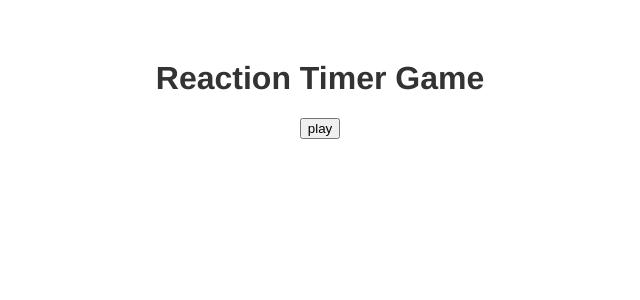
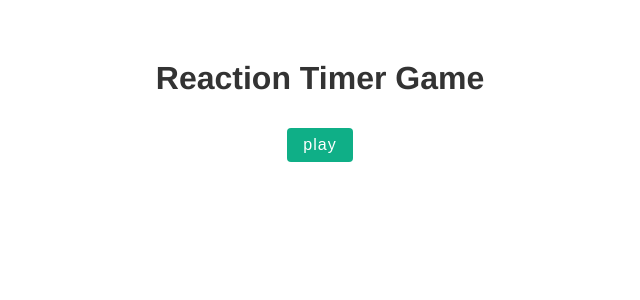
Before and after one commit to HanKuo-dev/reaction-timer-game, a Vue app: page / in a window 1280 px wide. Shown: the top 300 px of the page, without its empty margins (320-960 px from the left). Built offline with nearby package versions, Linux system fonts and the light colour scheme.

Commit message:
feat: add rank and button style

```diff
--- a/src/App.vue
+++ b/src/App.vue
@@ -44,4 +44,19 @@
   color: #333;
   margin-top: 60px;
 }
+button {
+  background: #0faf87;
+  color: white;
+  border: none;
+  padding: 8px 16px;
+  border-radius: 4px;
+  font-size: 16px;
+  letter-spacing: 1px;
+  cursor: pointer;
+  margin: 10px;
+}
+button[disabled] {
+  opacity: 0.2;
+  cursor: not-allowed;
+}
 </style>
--- a/src/components/Result.vue
+++ b/src/components/Result.vue
@@ -1,13 +1,32 @@
 <template>
   <p>Reaction Time: {{ score }} ms</p>
+  <p class="rank">{{ rank }}</p>
 </template>
 
 <script>
 export default {
     props: [ 'score' ],
+    data() {
+      return {
+        rank: null
+      }
+    },
+    mounted() {
+        if (this.score < 250) {
+          this.rank = 'Ninja Fingers'
+        } else if (this.score < 400) {
+          this.rank = 'Rapid Reflexes'
+        } else {
+            this.rank = 'Saail pace...'
+        }
+    }
 }
 </script>
 
 <style>
-
+  .rank {
+      font-size: 1.4rm;
+      color: #0faf87;
+      font-weight: bold;
+  }
 </style>
```
